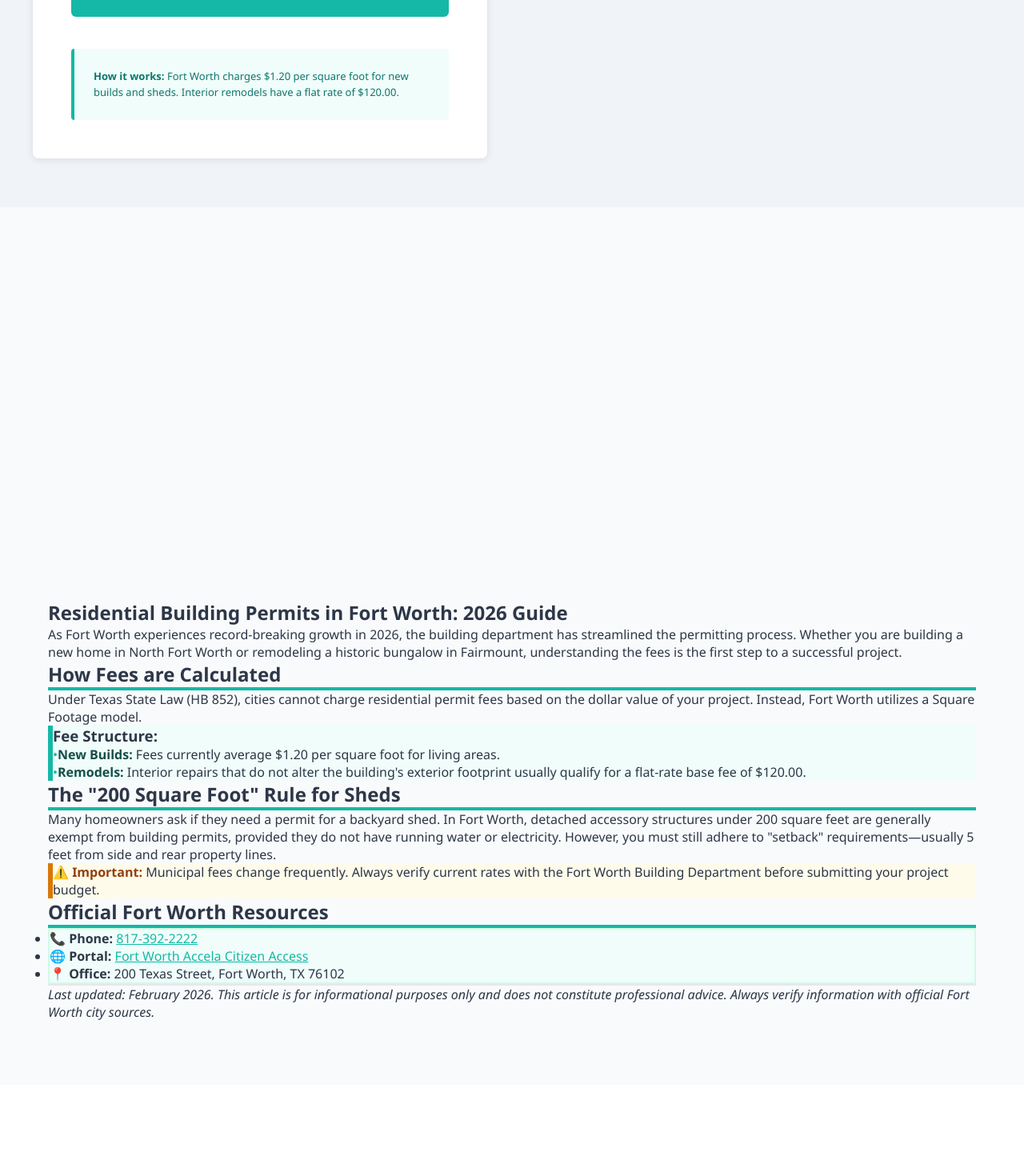
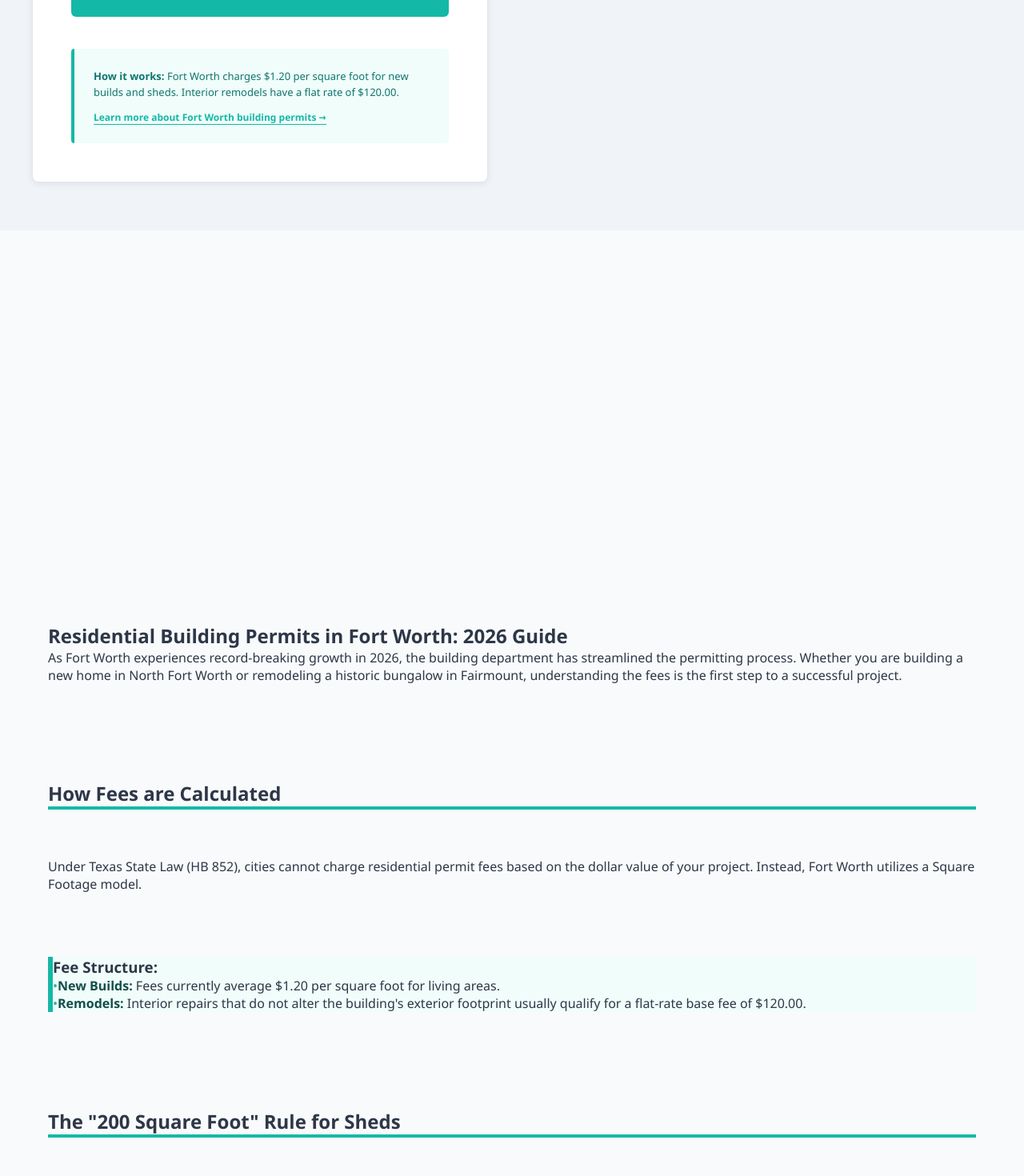
Before and after one commit to bryndonprestong-arch/fort-worth-permit-estimator, a React (Vite) app: page / in a window 1280 px wide. Shown: the part 740-2210 px from the top of the page at 80% size. Built offline with nearby package versions, Linux system fonts and the light colour scheme.

Commit message:
Add massive spacing between article sections for better readability

```diff
--- a/src/components/Article.tsx
+++ b/src/components/Article.tsx
@@ -10,16 +10,18 @@
         As Fort Worth experiences record-breaking growth in 2026, the building department has streamlined the permitting process. Whether you are building a new home in North Fort Worth or remodeling a historic bungalow in Fairmount, understanding the fees is the first step to a successful project.
       </p>
 
-      <h2 className="text-3xl font-bold text-gray-800 mt-16 mb-8 pb-4" style={{ borderBottom: '4px solid #14b8a6' }}>
+      <h2 className="text-3xl font-bold text-gray-800 pb-4" style={{ borderBottom: '4px solid #14b8a6', marginTop: '120px', marginBottom: '60px' }}>
         How Fees are Calculated
       </h2>
-      <p className="text-lg text-gray-700 mb-10 leading-relaxed">
+      <p className="text-lg text-gray-700 leading-relaxed" style={{ marginBottom: '80px' }}>
         Under Texas State Law (HB 852), cities cannot charge residential permit fees based on the dollar value of your project. Instead, Fort Worth utilizes a Square Footage model.
       </p>
 
-      <div className="p-10 my-12 rounded-lg" style={{
+      <div className="p-10 rounded-lg" style={{
         backgroundColor: '#f0fdfa',
         borderLeft: '6px solid #14b8a6',
+        marginTop: '60px',
+        marginBottom: '80px',
       }}>
         <h3 className="font-bold text-gray-900 mb-8 text-lg">Fee Structure:</h3>
         <ul className="space-y-6 text-gray-700">
@@ -34,28 +36,32 @@
         </ul>
       </div>
 
-      <h2 className="text-3xl font-bold text-gray-800 mt-16 mb-8 pb-4" style={{ borderBottom: '4px solid #14b8a6' }}>
+      <h2 className="text-3xl font-bold text-gray-800 pb-4" style={{ borderBottom: '4px solid #14b8a6', marginTop: '120px', marginBottom: '60px' }}>
         The "200 Square Foot" Rule for Sheds
       </h2>
-      <p className="text-lg text-gray-700 mb-10 leading-relaxed">
+      <p className="text-lg text-gray-700 leading-relaxed" style={{ marginBottom: '80px' }}>
         Many homeowners ask if they need a permit for a backyard shed. In Fort Worth, detached accessory structures under 200 square feet are generally exempt from building permits, provided they do not have running water or electricity. However, you must still adhere to "setback" requirements—usually 5 feet from side and rear property lines.
       </p>
 
-      <div className="p-10 my-12 rounded-lg" style={{
+      <div className="p-10 rounded-lg" style={{
         backgroundColor: '#fffbeb',
         borderLeft: '6px solid #d97706',
+        marginTop: '60px',
+        marginBottom: '80px',
       }}>
         <p className="text-lg text-gray-800 leading-relaxed">
           <strong style={{ color: '#92400e' }}>⚠️ Important:</strong> Municipal fees change frequently. Always verify current rates with the Fort Worth Building Department before submitting your project budget.
         </p>
       </div>
 
-      <h2 className="text-3xl font-bold text-gray-800 mt-16 mb-8 pb-4" style={{ borderBottom: '4px solid #14b8a6' }}>
+      <h2 className="text-3xl font-bold text-gray-800 pb-4" style={{ borderBottom: '4px solid #14b8a6', marginTop: '120px', marginBottom: '60px' }}>
         Official Fort Worth Resources
       </h2>
       <div className="p-10 rounded-lg" style={{
         backgroundColor: '#f0fdfa',
         border: '2px solid #d1fae5',
+        marginTop: '60px',
+        marginBottom: '80px',
       }}>
         <ul className="space-y-6 text-gray-700">
           <li className="text-lg">
@@ -70,7 +76,7 @@
         </ul>
       </div>
 
-      <p className="text-base text-gray-600 mt-14 pt-10 leading-relaxed" style={{ borderTop: '2px solid #e5e7eb' }}>
+      <p className="text-base text-gray-600 leading-relaxed" style={{ borderTop: '2px solid #e5e7eb', marginTop: '120px', paddingTop: '60px' }}>
         <em>Last updated: February 2026. This article is for informational purposes only and does not constitute professional advice. Always verify information with official Fort Worth city sources.</em>
       </p>
     </article>
--- a/src/components/Calculator.tsx
+++ b/src/components/Calculator.tsx
@@ -209,8 +209,22 @@
                 fontSize: '13px',
                 color: '#0f766e',
                 lineHeight: '1.6',
+                marginBottom: '12px',
               }}>
                 <strong>How it works:</strong> Fort Worth charges $1.20 per square foot for new builds and sheds. Interior remodels have a flat rate of $120.00.
+              </p>
+              <p style={{
+                fontSize: '12px',
+                color: '#0f766e',
+              }}>
+                <a href="https://www.permitflow.com/blog/fort-worth-building-permit" target="_blank" rel="noopener noreferrer" style={{
+                  color: '#14b8a6',
+                  textDecoration: 'none',
+                  fontWeight: '600',
+                  borderBottom: '1px solid #14b8a6',
+                }}>
+                  Learn more about Fort Worth building permits →
+                </a>
               </p>
             </div>
           </div>
--- a/src/pages/Home.tsx
+++ b/src/pages/Home.tsx
@@ -6,34 +6,28 @@
 export const Home: React.FC = () => {
   return (
     <div className="min-h-screen" style={{ backgroundColor: '#ffffff' }}>
-      {/* Navigation Spacer */}
       <div style={{ height: '20px' }}></div>
 
-      {/* Calculator - Main Content */}
       <Calculator />
 
-      {/* Ad Space 1 */}
       <div style={{ backgroundColor: '#f9fafb', paddingTop: '80px', paddingBottom: '80px' }}>
         <div style={{ maxWidth: '1200px', margin: '0 auto', padding: '0 20px' }}>
           <AdSense slot="1234567890" format="horizontal" />
         </div>
       </div>
 
-      {/* Article Section */}
       <div style={{ backgroundColor: '#f9fafb', paddingTop: '80px', paddingBottom: '80px' }}>
         <div style={{ maxWidth: '1200px', margin: '0 auto', padding: '0 20px' }}>
           <Article />
         </div>
       </div>
 
-      {/* Ad Space 2 */}
       <div style={{ backgroundColor: '#ffffff', paddingTop: '80px', paddingBottom: '80px' }}>
         <div style={{ maxWidth: '1200px', margin: '0 auto', padding: '0 20px' }}>
           <AdSense slot="0987654321" format="vertical" />
         </div>
       </div>
 
-      {/* Footer */}
       <footer className="text-white" style={{ backgroundColor: '#134e4a', paddingTop: '80px', paddingBottom: '80px' }}>
         <div style={{ maxWidth: '1200px', margin: '0 auto', padding: '0 20px' }}>
           <div className="grid grid-cols-1 md:grid-cols-3 gap-12 mb-12">
@@ -46,16 +40,17 @@
             <div>
               <h3 className="text-lg font-bold mb-4">Quick Links</h3>
               <ul className="text-sm space-y-3">
-                <li><a href="#about" style={{ color: '#d1fae5' }} onMouseEnter={(e) => e.currentTarget.style.color = 'white'} onMouseLeave={(e) => e.currentTarget.style.color = '#d1fae5'}>About & Contact</a></li>
-                <li><a href="#privacy" style={{ color: '#d1fae5' }} onMouseEnter={(e) => e.currentTarget.style.color = 'white'} onMouseLeave={(e) => e.currentTarget.style.color = '#d1fae5'}>Privacy Policy</a></li>
-                <li><a href="#terms" style={{ color: '#d1fae5' }} onMouseEnter={(e) => e.currentTarget.style.color = 'white'} onMouseLeave={(e) => e.currentTarget.style.color = '#d1fae5'}>Terms of Service</a></li>
+                <li><a href="#about" style={{ color: '#d1fae5' }}>About & Contact</a></li>
+                <li><a href="#privacy" style={{ color: '#d1fae5' }}>Privacy Policy</a></li>
+                <li><a href="#terms" style={{ color: '#d1fae5' }}>Terms of Service</a></li>
               </ul>
             </div>
             <div>
               <h3 className="text-lg font-bold mb-4">Official Resources</h3>
               <ul className="text-sm space-y-3">
-                <li><a href="tel:817-392-2222" style={{ color: '#d1fae5' }} onMouseEnter={(e) => e.currentTarget.style.color = 'white'} onMouseLeave={(e) => e.currentTarget.style.color = '#d1fae5'}>📞 817-392-2222</a></li>
-                <li><a href="https://fortworthtexas.gov" target="_blank" rel="noopener noreferrer" style={{ color: '#d1fae5' }} onMouseEnter={(e) => e.currentTarget.style.color = 'white'} onMouseLeave={(e) => e.currentTarget.style.color = '#d1fae5'}>Fort Worth Official Site</a></li>
+                <li><a href="tel:817-392-2222" style={{ color: '#d1fae5' }}>Phone: 817-392-2222</a></li>
+                <li><a href="https://fortworthtexas.gov" target="_blank" rel="noopener noreferrer" style={{ color: '#d1fae5' }}>Fort Worth Official Site</a></li>
+                <li><a href="https://www.permitflow.com/blog/fort-worth-building-permit" target="_blank" rel="noopener noreferrer" style={{ color: '#d1fae5' }}>PermitFlow Guide</a></li>
               </ul>
             </div>
           </div>
```
